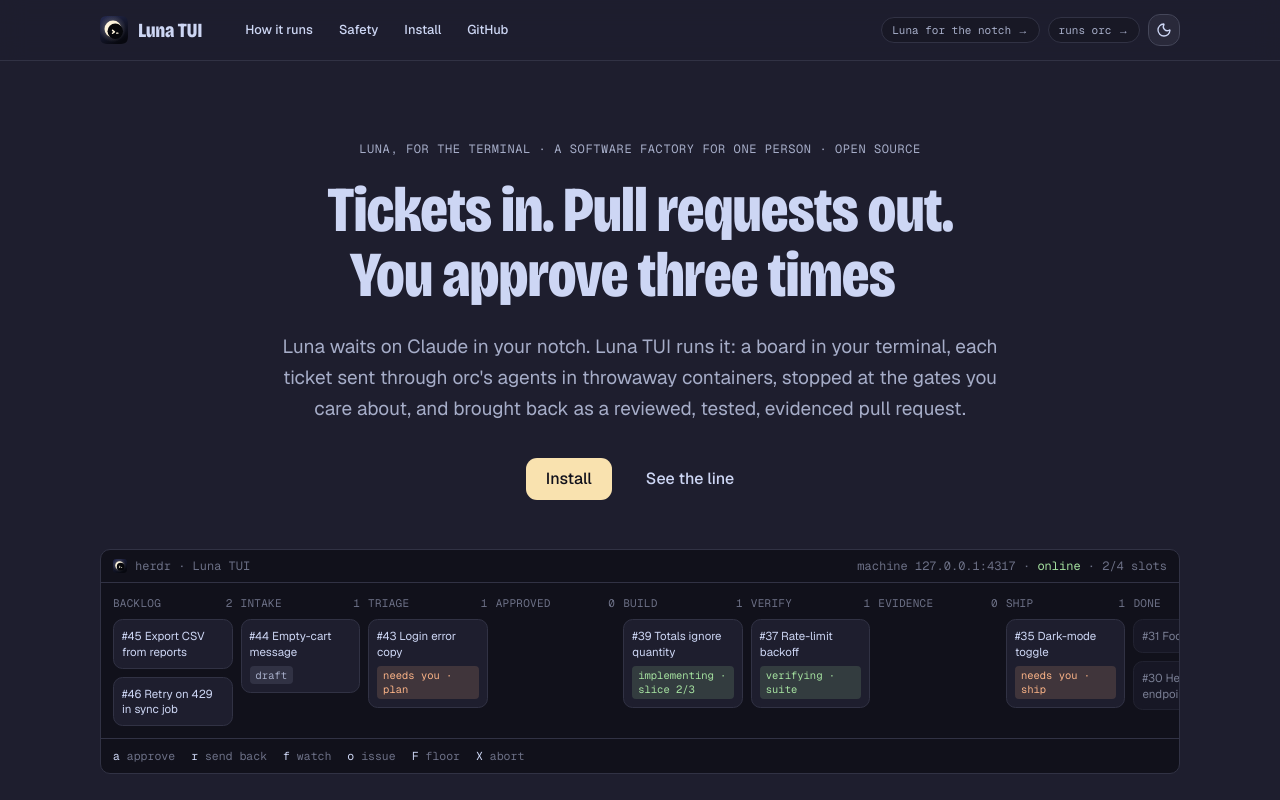
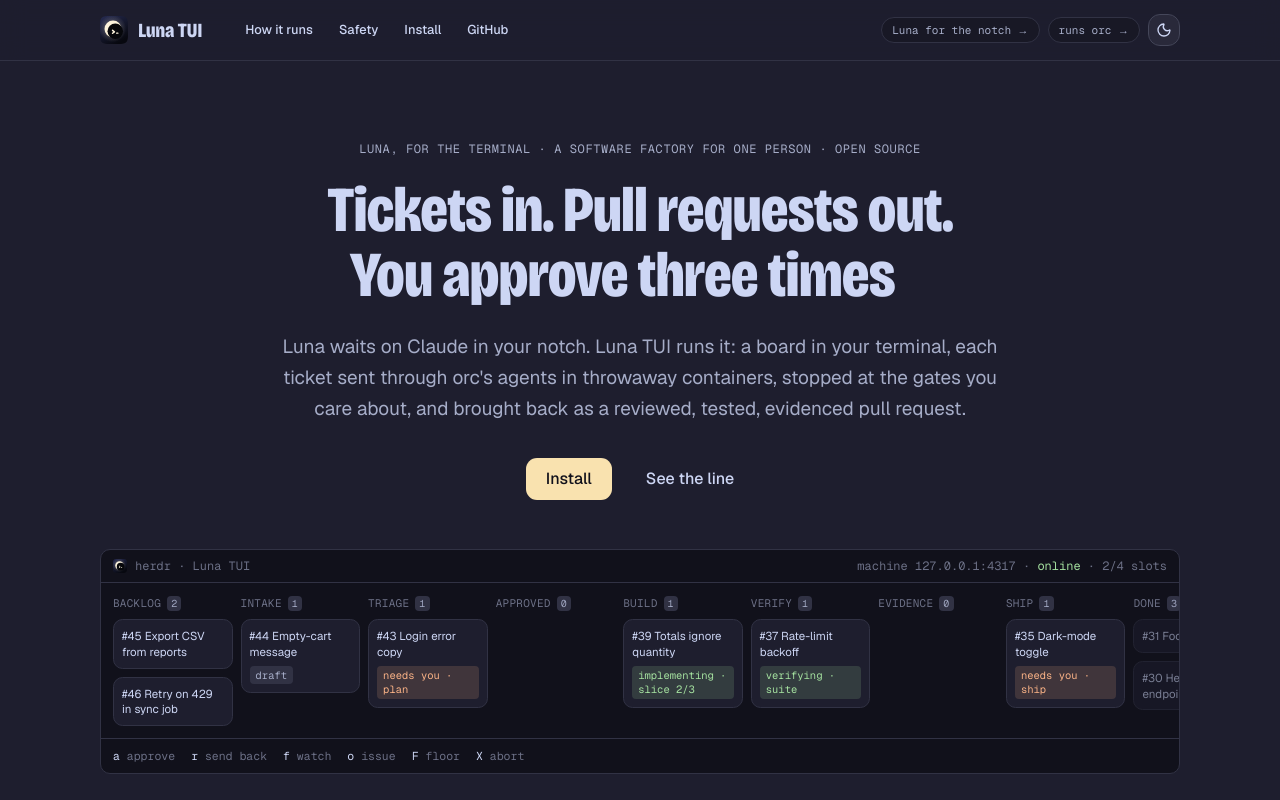
Before and after one commit to HigorAlves/luna-tui, a Next.js app in the folder site/: page / in a window 1280 px wide. Shown: the top 800 px of the page. Built offline with nearby package versions, Linux system fonts and the light colour scheme; no server answers.

Commit message:
fix(site): terminal panels stay dark under Latte; column counts as pills; allow 127.0.0.1 in dev

```diff
--- a/site/next.config.ts
+++ b/site/next.config.ts
@@ -1,6 +1,8 @@
 import type { NextConfig } from "next";
 
 const nextConfig: NextConfig = {
+  // orc's browser QA opens the dev server as 127.0.0.1; Next blocks that origin for /_next/hmr by default.
+  allowedDevOrigins: ["127.0.0.1"],
   cacheComponents: true,
   partialPrefetching: true,
   turbopack: {
--- a/site/src/app/catppuccin.css
+++ b/site/src/app/catppuccin.css
@@ -59,6 +59,7 @@
   --term-green: var(--ctp-green);
   --term-yellow: var(--ctp-yellow);
   --term-border: var(--ctp-surface0);
+  --term-card: var(--ctp-base);
 
   --status-orc: var(--ctp-green);
   --status-host: var(--ctp-blue);
@@ -94,4 +95,5 @@
   --term-green: #a6e3a1;
   --term-yellow: #f9e2af;
   --term-border: #313244;
+  --term-card: #1e1e2e;
 }
--- a/site/src/app/globals.css
+++ b/site/src/app/globals.css
@@ -20,6 +20,7 @@
   --color-term-green: var(--term-green);
   --color-term-yellow: var(--term-yellow);
   --color-term-border: var(--term-border);
+  --color-term-card: var(--term-card);
   --color-sidebar-ring: var(--sidebar-ring);
   --color-sidebar-border: var(--sidebar-border);
   --color-sidebar-accent-foreground: var(--sidebar-accent-foreground);
--- a/site/src/components/board-frame.tsx
+++ b/site/src/components/board-frame.tsx
@@ -23,15 +23,15 @@ export function BoardFrame() {
         <div className="grid min-w-[1140px] grid-cols-9 gap-2">
           {board.map((col) => (
             <div key={col.name} className="min-w-0">
-              <h3 className="mb-2 flex items-baseline justify-between font-mono text-[11px] font-normal uppercase tracking-wide text-term-muted">
+              <h3 className="mb-2 flex items-baseline gap-1.5 font-mono text-[11px] font-normal uppercase tracking-wide text-term-muted">
                 <span>{col.name}</span>
-                <span>{col.count}</span>
+                <span className="rounded bg-term-border px-1 text-[10px] text-term-foreground/70">{col.count}</span>
               </h3>
               <ul className="flex flex-col gap-2">
                 {col.cards.map((card) => (
                   <li
                     key={card.title}
-                    className={`rounded-md border border-term-border bg-background p-2 text-[11.5px] leading-snug ${card.dim ? "opacity-55" : ""} ${card.slides ? "board-slide" : ""}`}
+                    className={`rounded-md border border-term-border bg-term-card p-2 text-[11.5px] leading-snug ${card.dim ? "opacity-55" : ""} ${card.slides ? "board-slide" : ""}`}
                   >
                     <div>{card.title}</div>
                     {card.badge && (
--- a/site/src/components/sections/counter.tsx
+++ b/site/src/components/sections/counter.tsx
@@ -5,14 +5,15 @@ export function Counter() {
   return (
     <section id="counter" className="scroll-mt-20 border-y bg-term py-16">
       <div className="mx-auto grid max-w-[1120px] items-center gap-10 px-5 lg:grid-cols-2">
-        <div>
+        {/* The band stays crust in both themes, so its text uses the terminal tokens. */}
+        <div className="text-term-foreground [&_h2]:text-term-foreground [&_p]:text-term-muted">
           <SectionHead eyebrow="Proof" title="The counter on the wall">
             Press F on the board: cycle time per stage, first-pass rate, escalations, cost per task, slot use. Numbers from your own machine, 7
             and 30 days.
           </SectionHead>
           <p className="-mt-4 font-mono text-xs text-muted-foreground">[Floor screenshot from the first credentialed run goes here]</p>
         </div>
-        <ul className="rounded-[10px] border border-term-border bg-background p-4 font-mono text-[13px] text-term-foreground">
+        <ul className="rounded-[10px] border border-term-border bg-term-card p-4 font-mono text-[13px] text-term-foreground">
           {checks.map((c) => (
             <li key={c.command} className="flex gap-3 py-1.5">
               <span aria-hidden="true" className="text-term-green">✓</span>
```
